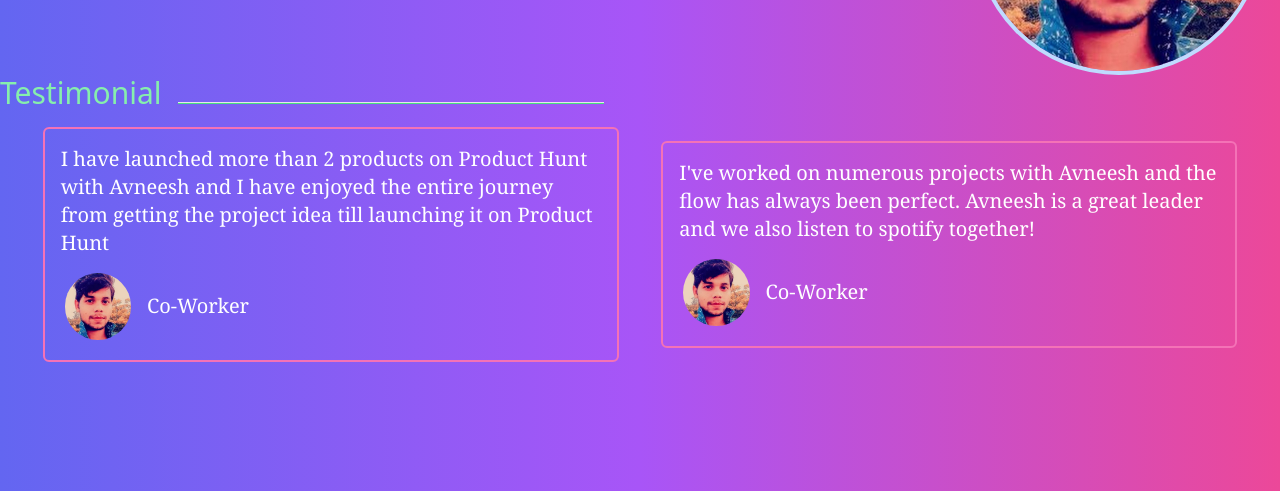
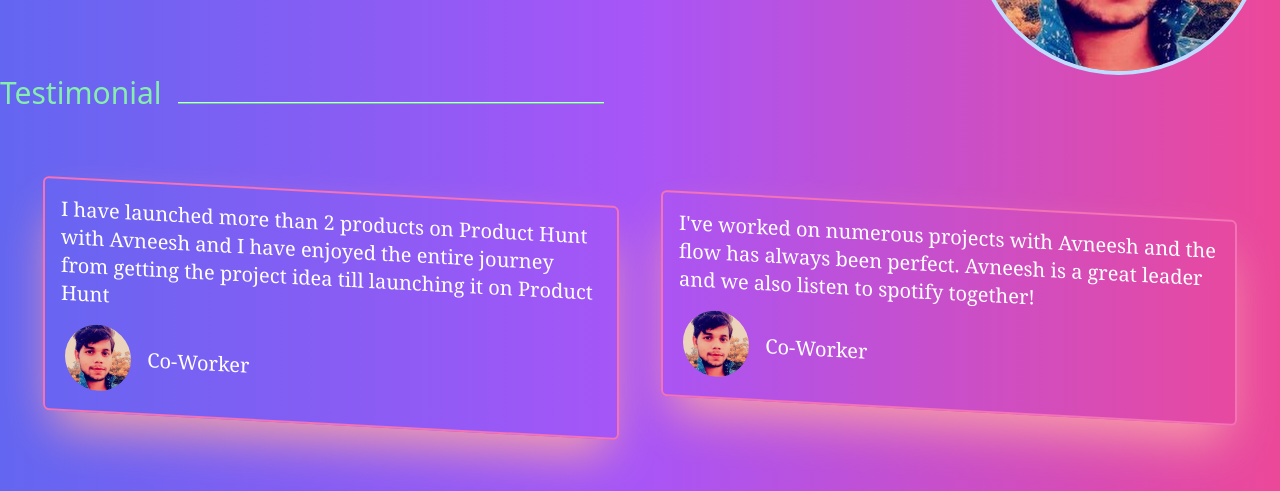
Before and after one commit to sachinkannaujiya98/portfolio, a React (Create React App) app: page / in a window 1280 px wide. Shown: the part 860-1351 px from the top of the page. Built offline with nearby package versions, Linux system fonts and the light colour scheme.

Commit message:
add transition skew and shadow

```diff
--- a/src/pages/Testimonial.js
+++ b/src/pages/Testimonial.js
@@ -8,20 +8,20 @@ const Testimonial = () => {
           <h1 className='text-3xl font-[300] text-green-300'>Testimonial</h1>
         </div>
         {/* <div className='h-[2px] w-1/3 bg-green-400'></div> */}
-            <hr className='h-[2px] w-1/3 bg-green-400 block'/>
+        <hr className='h-[2px] w-1/3 bg-green-400 block' />
       </div>
-        <div className='flex justify-evenly items-center mt-4'>
-            <div className='min-h-[150px] w-[45%] border-pink-400 border-2 rounded-md'>
+      <div className='flex justify-evenly items-center mt-20'>
+        <div className='min-h-[150px] w-[45%] border-pink-400 border-2 rounded-md skew-y-3 hover:skew-y-0 shadow-2xl shadow-red-300'>
           <p className='px-4 py-4 font-medium text-xl font-serif text-white '>I have launched more than 2 products on Product Hunt with Avneesh and I have enjoyed the entire journey from getting the project idea till launching it on Product Hunt</p>
           <div className='flex items-center mb-5 ml-5 gap-4'>
-                  <img className='h-[12%] w-[12%] rounded-full' src={Avatar} alt="avatar"/>
+            <img className='h-[12%] w-[12%] rounded-full' src={Avatar} alt="avatar" />
             <span className='font-light text-xl text-white font-serif'>Co-Worker</span>
           </div>
         </div>
-            <div className='min-h-[150px] w-[45%] border-pink-400 border-2 rounded-md'>
+        <div className='min-h-[150px] w-[45%] border-pink-400 border-2 rounded-md skew-y-3 hover:skew-y-0 shadow-2xl shadow-red-300'>
           <p className='px-4 py-4 font-medium text-xl font-serif text-white '>I've worked on numerous projects with Avneesh and the flow has always been perfect. Avneesh is a great leader and we also listen to spotify together!</p>
           <div className='flex items-center mb-5 ml-5 gap-4'>
-                  <img className='h-[12%] w-[12%] rounded-full' src={Avatar} alt="avatar"/>
+            <img className='h-[12%] w-[12%] rounded-full' src={Avatar} alt="avatar" />
             <span className='font-light text-xl text-white font-serif'>Co-Worker</span>
           </div>
         </div>
```
Lines whose indentation alone changed are shown as unchanged.
